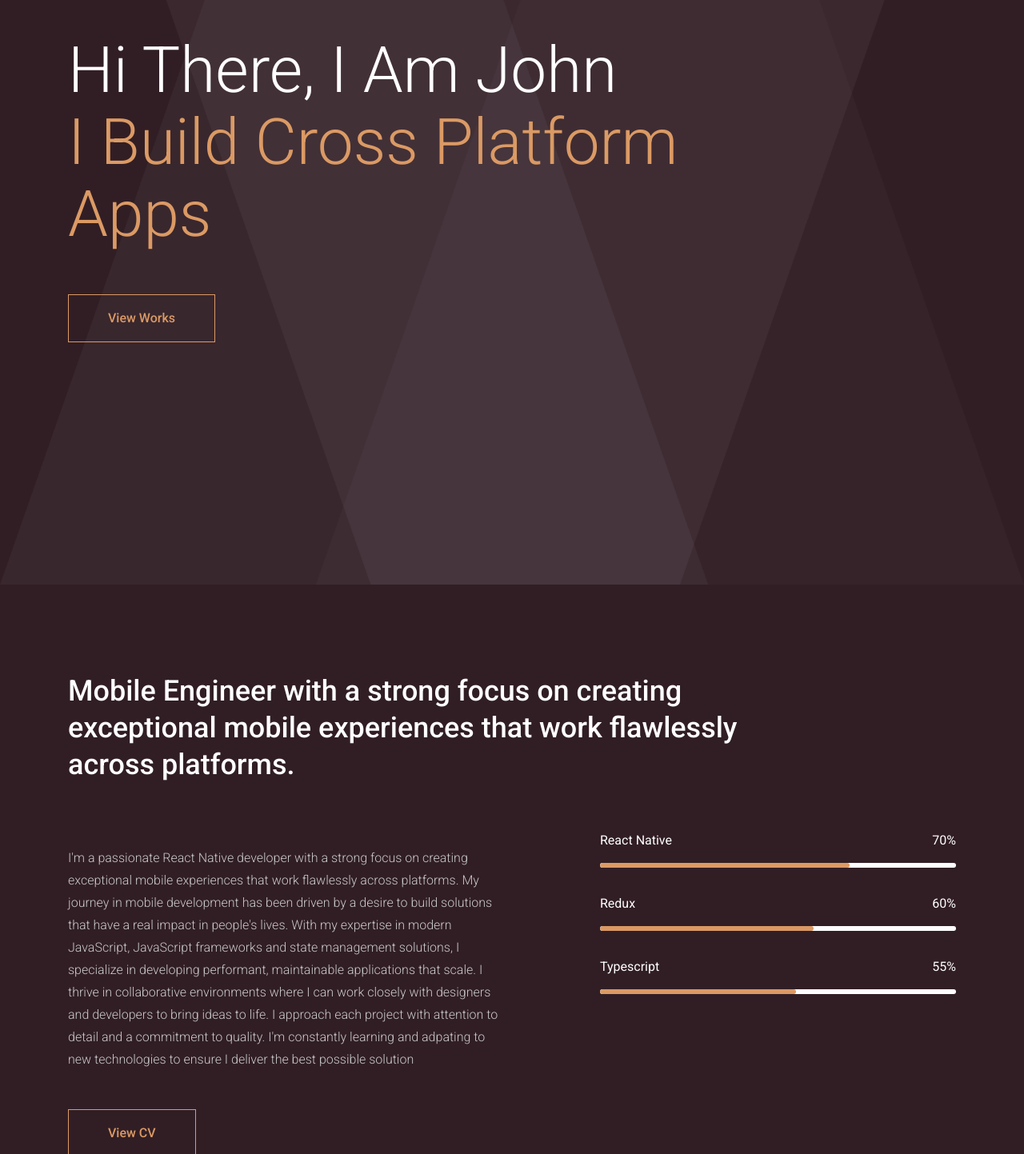
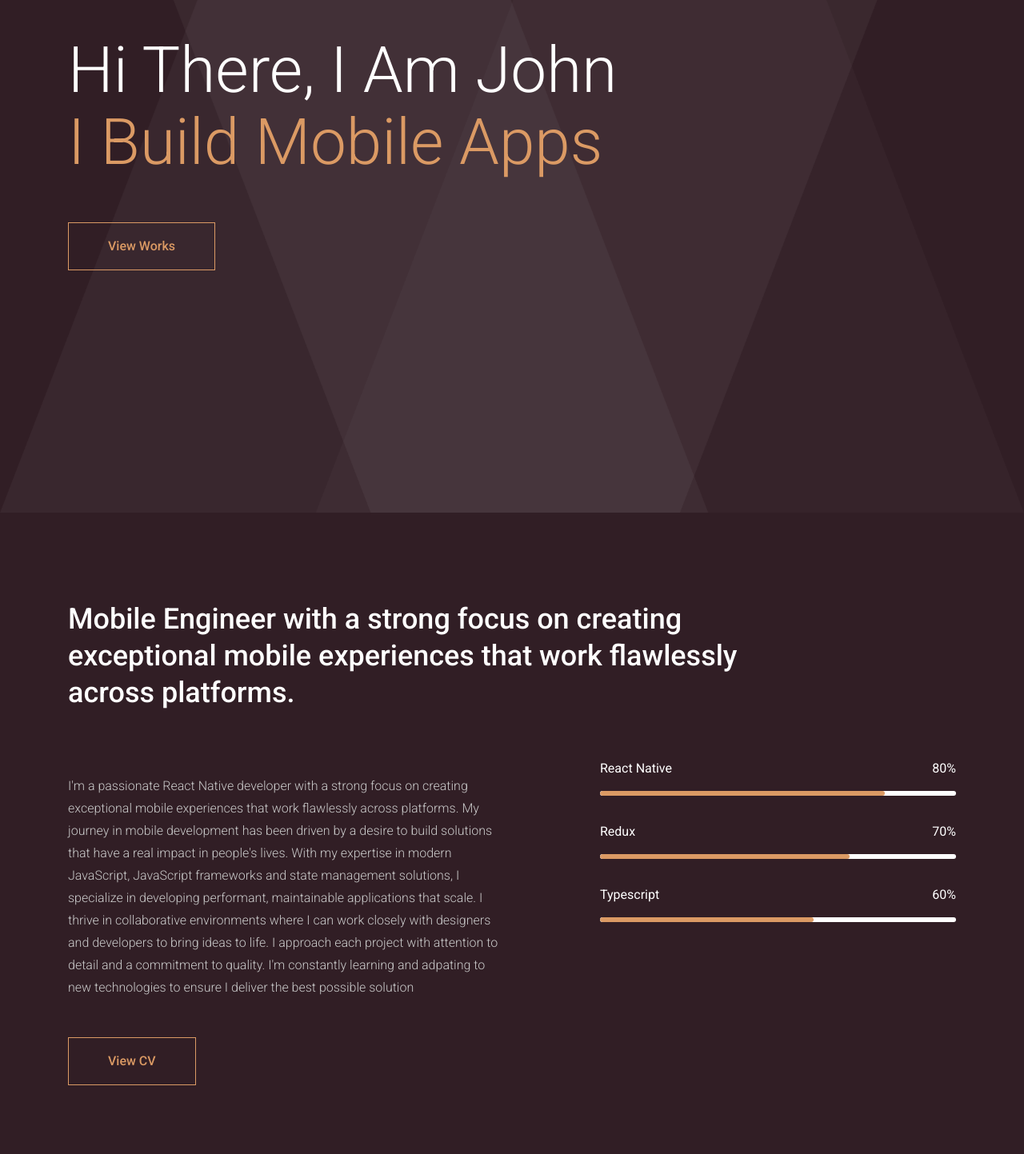
Before and after one commit to toluasalu/Portfolio, a plain HTML site: page index.html in a window 1280 px wide. Shown: the part 260-1703 px from the top of the page at 80% size. Drawn offline with nearby package versions, Linux system fonts and the light colour scheme.

Commit message:
Little content adjustment

```diff
--- a/index.html
+++ b/index.html
@@ -91,7 +91,7 @@
               <div class="slider_text">
                 <h3>
                   Hi there, I am John <br />
-                  <span>I build cross platform apps</span>
+                  <span>I build mobile apps</span>
                 </h3>
                 <a class="boxed-btn3-line" href="Works.html">View Works</a>
               </div>
@@ -144,6 +144,22 @@
               <div class="single_progress">
                 <div class="label d-flex justify-content-between">
                   <span>React Native</span>
+                  <span>80%</span>
+                </div>
+                <div class="progress">
+                  <div
+                    class="progress-bar"
+                    role="progressbar"
+                    style="width: 80%"
+                    aria-valuenow="25"
+                    aria-valuemin="0"
+                    aria-valuemax="100"
+                  ></div>
+                </div>
+              </div>
+              <div class="single_progress">
+                <div class="label d-flex justify-content-between">
+                  <span>Redux</span>
                   <span>70%</span>
                 </div>
                 <div class="progress">
@@ -159,7 +175,7 @@
               </div>
               <div class="single_progress">
                 <div class="label d-flex justify-content-between">
-                  <span>Redux</span>
+                  <span>Typescript</span>
                   <span>60%</span>
                 </div>
                 <div class="progress">
@@ -167,22 +183,6 @@
                     class="progress-bar"
                     role="progressbar"
                     style="width: 60%"
-                    aria-valuenow="25"
-                    aria-valuemin="0"
-                    aria-valuemax="100"
-                  ></div>
-                </div>
-              </div>
-              <div class="single_progress">
-                <div class="label d-flex justify-content-between">
-                  <span>Typescript</span>
-                  <span>55%</span>
-                </div>
-                <div class="progress">
-                  <div
-                    class="progress-bar"
-                    role="progressbar"
-                    style="width: 55%"
                     aria-valuenow="25"
                     aria-valuemin="0"
                     aria-valuemax="100"
```
Also changed, not shown: about.html (+1 -1 lines).
